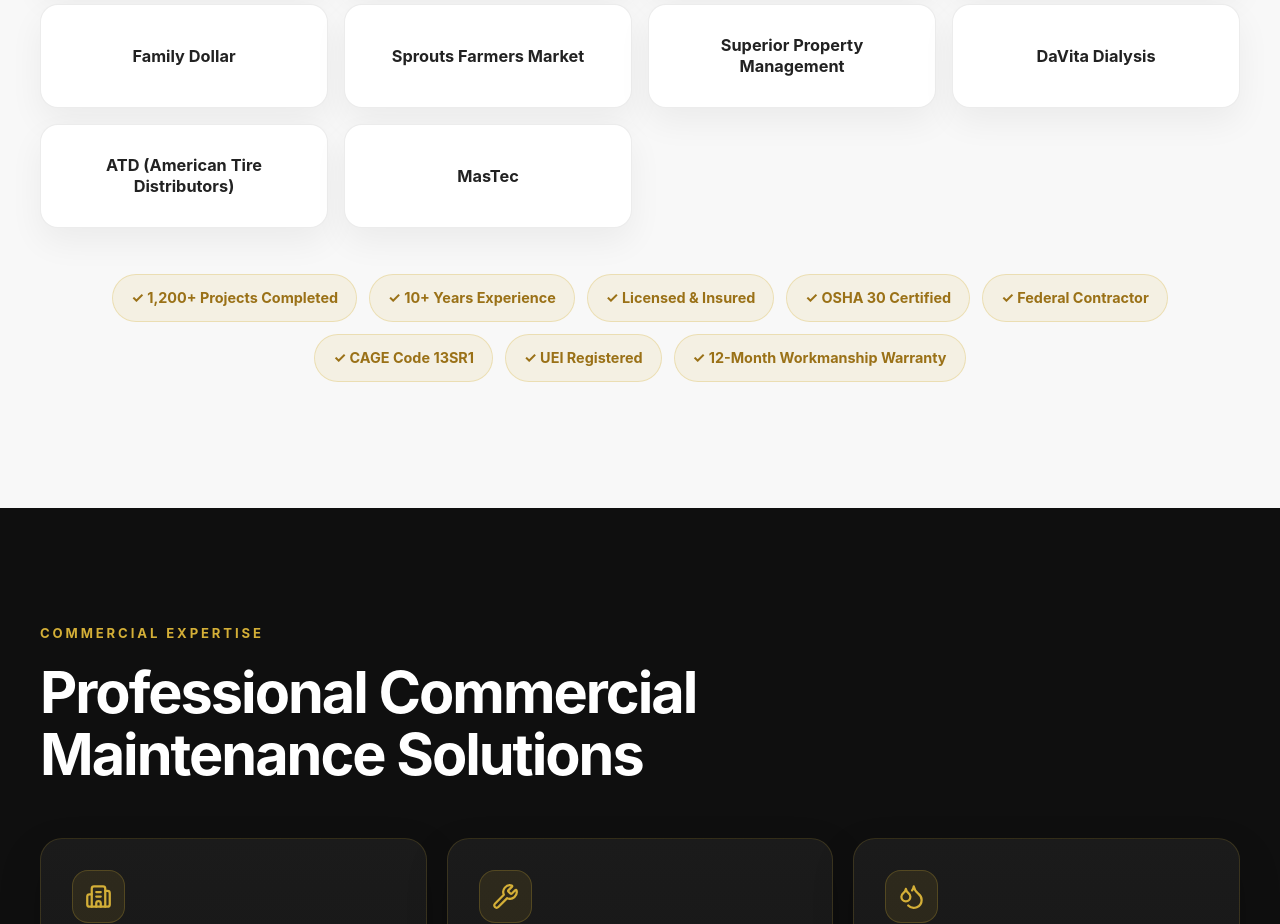
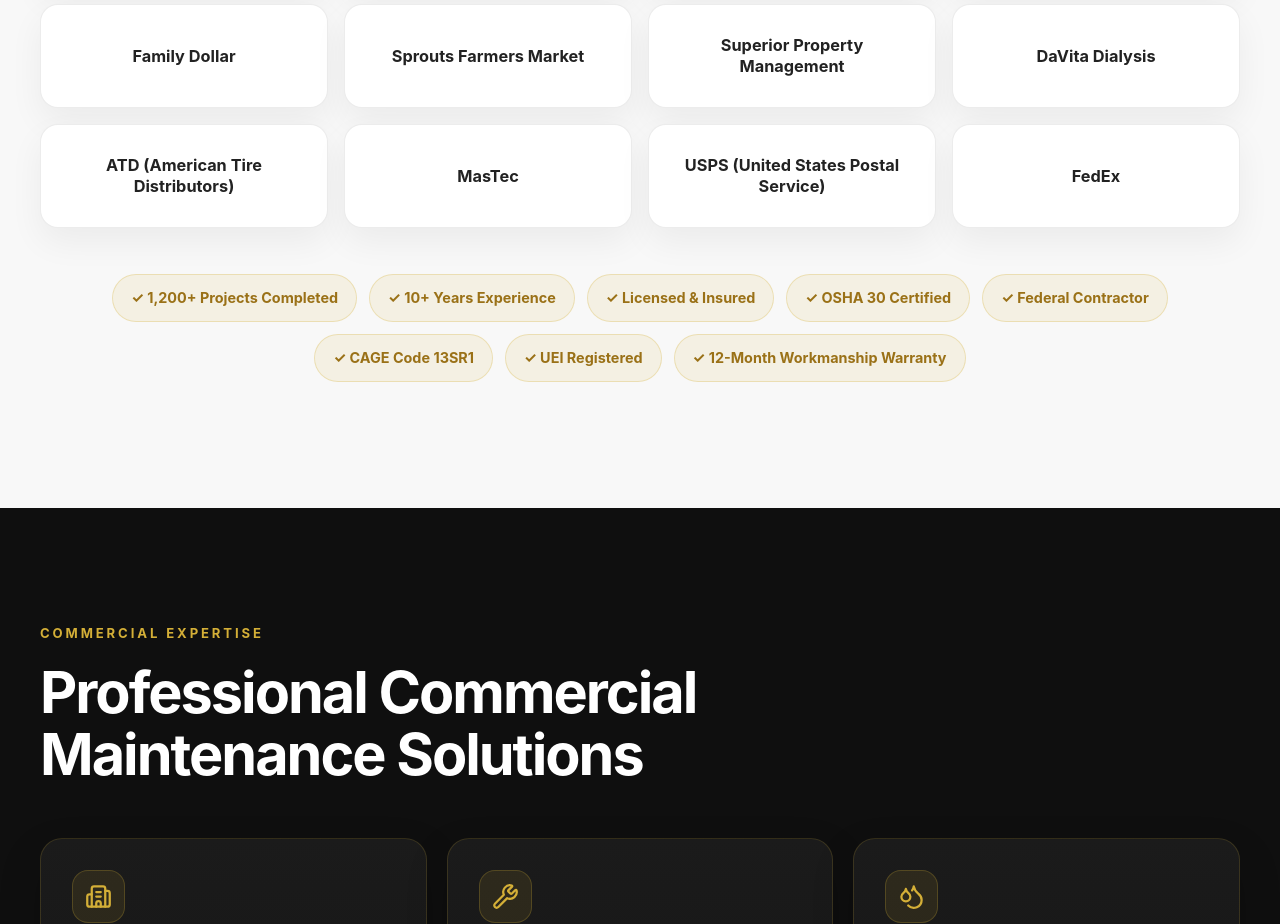
Before and after one commit to DRxCODEai/jb-tradesmen-v2, a React (Vite) app: page /commercial-services in a window 1280 px wide. Shown: the part 2340-3264 px from the top of the page. Built offline with nearby package versions, Linux system fonts and the light colour scheme.

Commit message:
commercialclientupdateV1.0

```diff
--- a/src/components/Commercial/CommercialTrustedBy.tsx
+++ b/src/components/Commercial/CommercialTrustedBy.tsx
@@ -1,7 +1,7 @@
 import './CommercialTrustedBy.css'
 
 const clients = [
-  'First Interstate Bank', 'Home Depot', 'Red Lobster', "Michael's Arts & Crafts", 'GNC', 'Sally Beauty', 'Ross', 'TJ Maxx', 'Family Dollar', 'Sprouts Farmers Market', 'Superior Property Management', 'DaVita Dialysis', 'ATD (American Tire Distributors)', 'MasTec',
+  'First Interstate Bank', 'Home Depot', 'Red Lobster', "Michael's Arts & Crafts", 'GNC', 'Sally Beauty', 'Ross', 'TJ Maxx', 'Family Dollar', 'Sprouts Farmers Market', 'Superior Property Management', 'DaVita Dialysis', 'ATD (American Tire Distributors)', 'MasTec', 'USPS (United States Postal Service)', 'FedEx',
 ]
 
 const metrics = [
```
